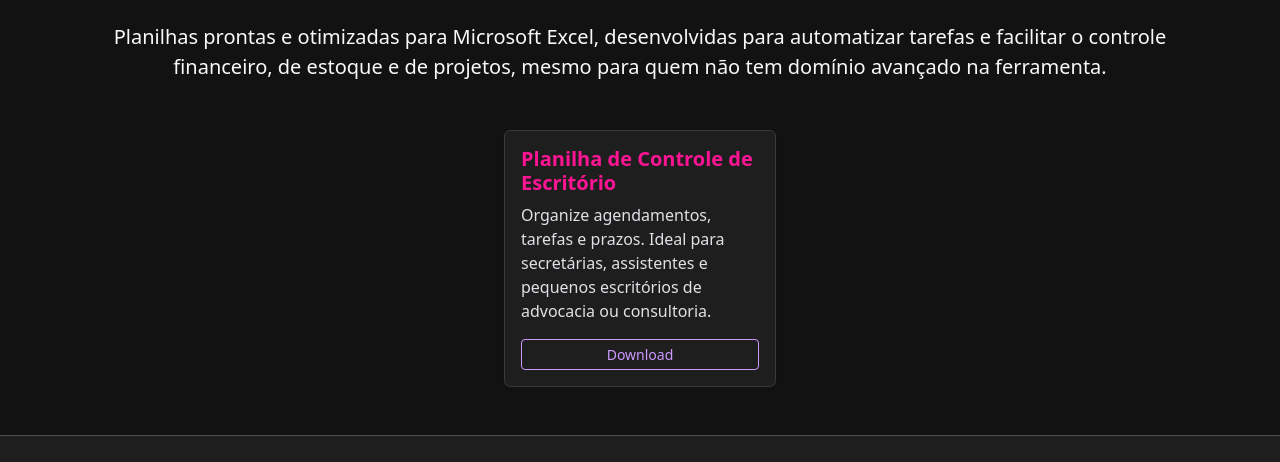
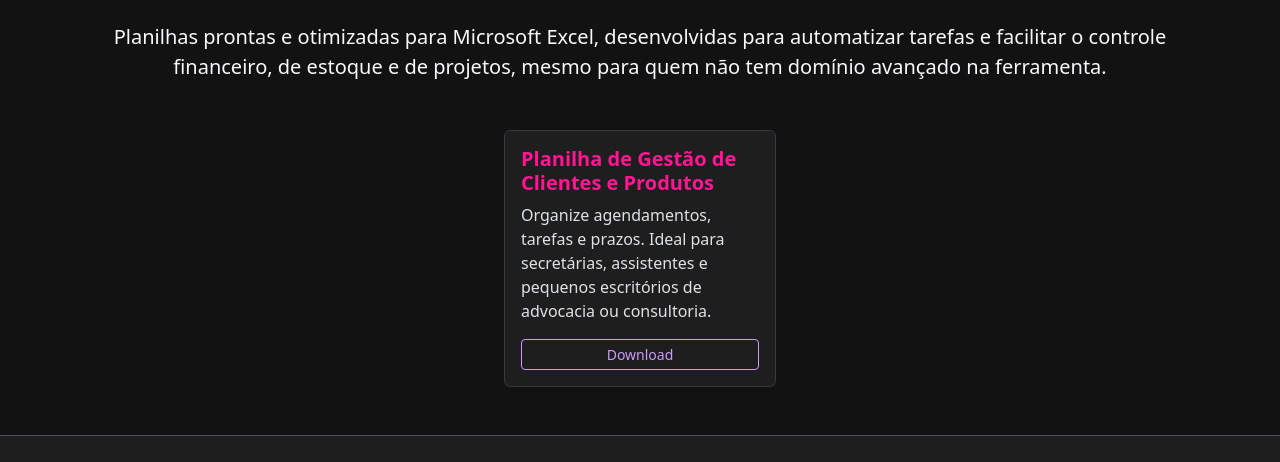
Before and after one commit to flaviobaptista/Hemera, a plain HTML site: page planilhas-excel.html in a window 1280 px wide. Shown: the part 217-679 px from the top of the page. Drawn offline with nearby package versions, Linux system fonts and the light colour scheme.

Commit message:
Update planilhas-excel.html

```diff
--- a/planilhas-excel.html
+++ b/planilhas-excel.html
@@ -87,7 +87,7 @@
       <div class="card-main">
         <div class="card h-100 shadow-sm">
           <div class="card-body d-flex flex-column justify-content-evenly">
-            <h5 class="card-title fw-bold" style="color: var(--color-secondary);">Planilha de Controle de Escritório
+            <h5 class="card-title fw-bold" style="color: var(--color-secondary);">Planilha de Gestão de Clientes e Produtos
             </h5>
             <p class="card-text">Organize agendamentos, tarefas e prazos. Ideal para secretárias, assistentes e pequenos
               escritórios de advocacia ou consultoria.</p>
```
